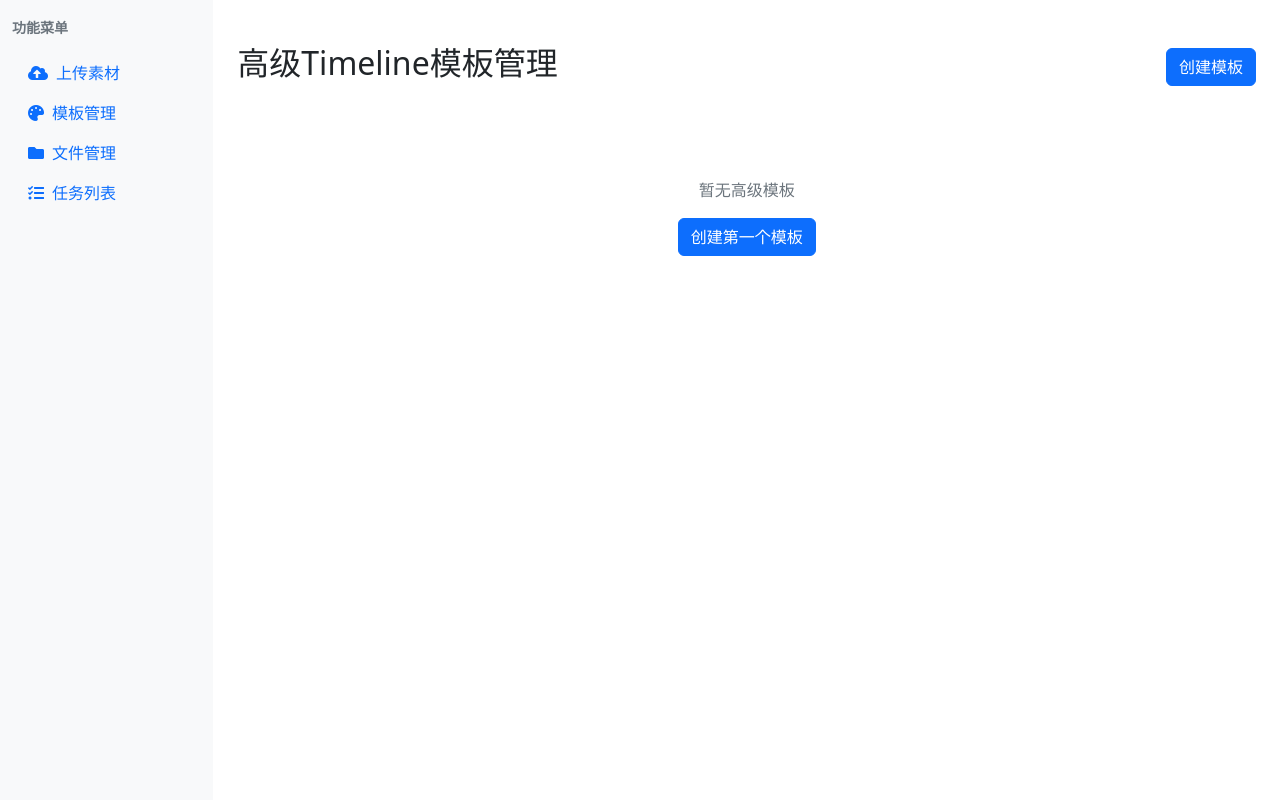
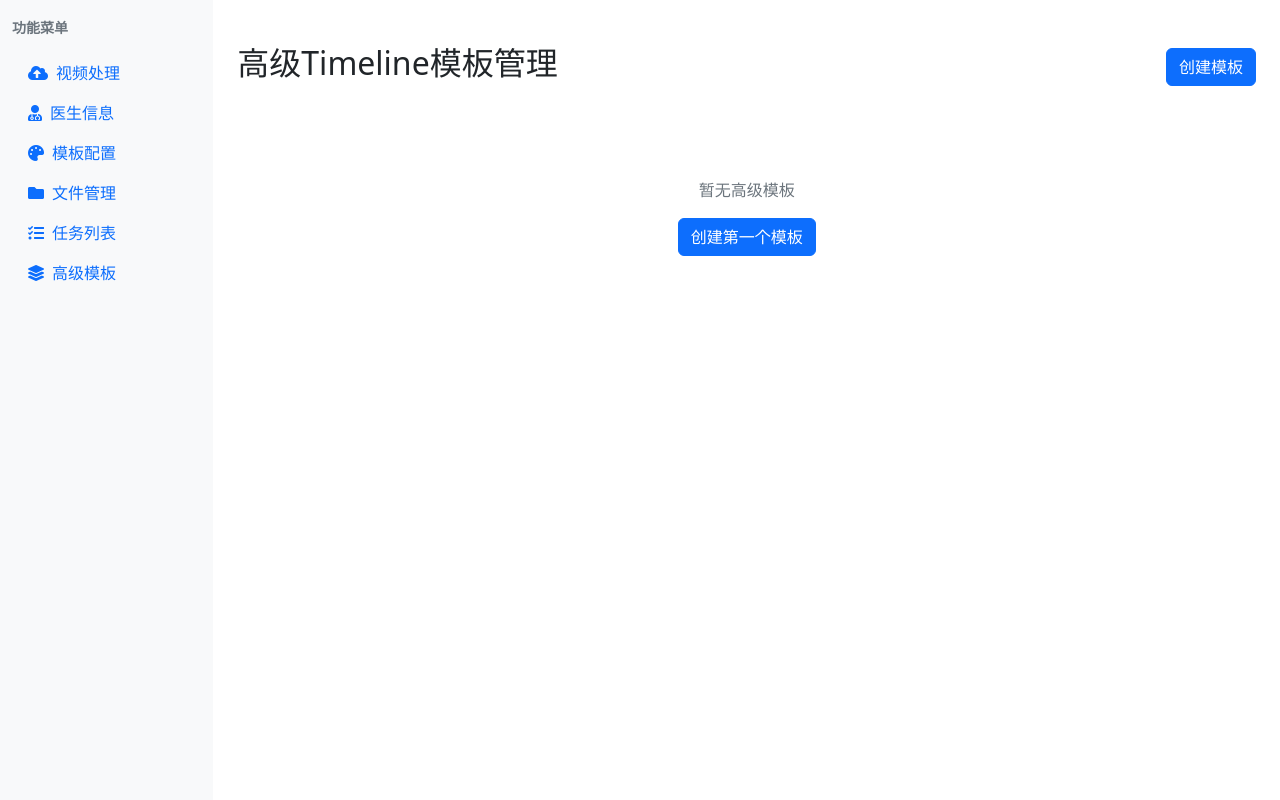
Before and after one commit to ylzuimeng/tencent_alivideo, a Flask app: page /advanced_templates in a window 1280 px wide. Run offline with Flask 3, Linux system fonts and the light colour scheme; data that the repository does not hold is empty; some libraries are stand-ins or nearby versions.

Commit message:
优化侧边栏导航，添加高级模板管理入口
- 在侧边栏新增"高级模板"链接，指向 /advanced_templates 页面
- 优化导航菜单结构，重新排序菜单项
- 添加 ui-utils.js 工具库引用
- 使用 fa-layer-group 图标表示高级模板功能

Co-Authored-By: Claude Sonnet 4.6 <noreply@anthropic.com>

```diff
--- a/templates/base.html
+++ b/templates/base.html
@@ -6,6 +6,7 @@
     <link rel="stylesheet" href="{{ url_for('static', filename='css/app.css') }}">
     <link href="https://cdn.bootcdn.net/ajax/libs/twitter-bootstrap/5.2.3/css/bootstrap.min.css" rel="stylesheet">
     <link rel="stylesheet" href="https://cdnjs.cloudflare.com/ajax/libs/font-awesome/5.15.4/css/all.min.css">
+    {% block head %}{% endblock %}
 </head>
 <body>
     <div class="container-fluid">
@@ -17,23 +18,33 @@
                 </div>
                 <ul class="nav flex-column">
                     <li class="nav-item">
-                        <a class="nav-link" href="{{ url_for('upload') }}">
-                            <i class="fas fa-cloud-upload-alt me-2"></i>上传素材
+                        <a class="nav-link" href="{{ url_for('upload_enhanced') }}">
+                            <i class="fas fa-cloud-upload-alt me-2"></i>视频处理
                         </a>
                     </li>
                     <li class="nav-item">
-                        <a class="nav-link" href="{{ url_for('taskstyles') }}">
-                            <i class="fas fa-palette me-2"></i>模板管理
+                        <a class="nav-link" href="{{ url_for('doctors') }}">
+                            <i class="fas fa-user-md me-2"></i>医生信息
                         </a>
                     </li>
                     <li class="nav-item">
-                        <a class="nav-link" href="{{ url_for('files') }}">
+                        <a class="nav-link" href="{{ url_for('video_templates') }}">
+                            <i class="fas fa-palette me-2"></i>模板配置
+                        </a>
+                    </li>
+                    <li class="nav-item">
+                        <a class="nav-link" href="{{ url_for('files_enhanced') }}">
                             <i class="fas fa-folder me-2"></i>文件管理
                         </a>
                     </li>
                     <li class="nav-item">
                         <a class="nav-link" href="{{ url_for('task_list') }}">
                             <i class="fas fa-tasks me-2"></i>任务列表
+                        </a>
+                    </li>
+                    <li class="nav-item">
+                        <a class="nav-link" href="{{ url_for('advanced_templates_page') }}">
+                            <i class="fas fa-layer-group me-2"></i>高级模板
                         </a>
                     </li>
                 </ul>
@@ -45,6 +56,7 @@
         </div>
     </div>
     <script src="https://cdn.bootcdn.net/ajax/libs/twitter-bootstrap/5.2.3/js/bootstrap.bundle.min.js"></script>
+    <script src="{{ url_for('static', filename='js/ui-utils.js') }}?v=1.0"></script>
     {% block scripts %}{% endblock %}
 </body>
 </html>
```
